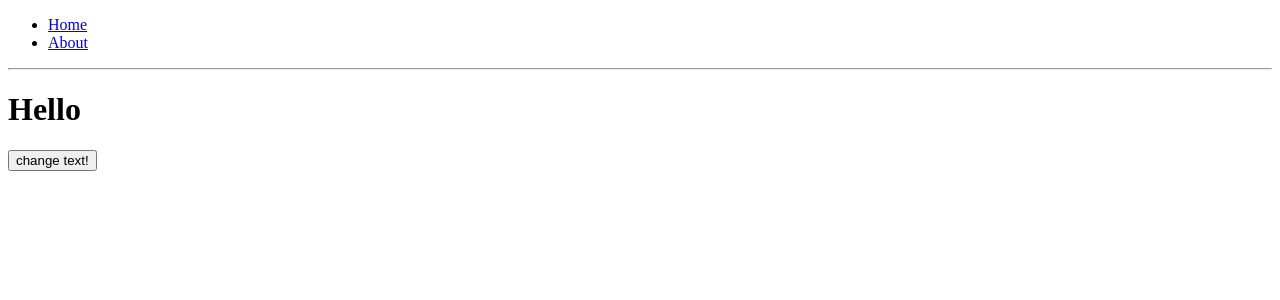
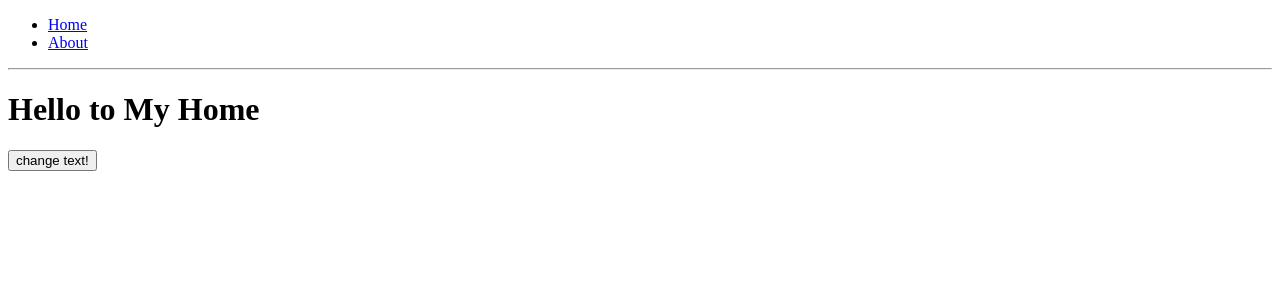
Before and after one commit to athivvat/react-ssr, a React app: page / in a window 1280 px wide. Shown: the top 300 px of the page. Built offline with nearby package versions, Linux system fonts and the light colour scheme; the HTML template or start-up script is replaced by a standard one.

Commit message:
Fixed server.js

```diff
--- a/src/components/Home.js
+++ b/src/components/Home.js
@@ -4,7 +4,7 @@ import { connect } from "react-redux";
 const Home = ({ initialText, changeText }) => {
   return (
     <div>
-      <h1>Hello</h1>
+      <h1>Hello to My Home</h1>
       <p>{initialText}</p>
       <button onClick={changeText}>change text!</button>
     </div>
--- a/src/server.js
+++ b/src/server.js
@@ -22,7 +22,7 @@ app.get("*", async (req, res) => {
   const store = createStore(reducer, initialState);
 
   const appMarkup = ReactDOMServer.renderToString(
-    <StaticRouter location="req.url" context={context}>
+    <StaticRouter location={req.url} context={context}>
       <Provider store={store}>
         <App />
       </Provider>
```
